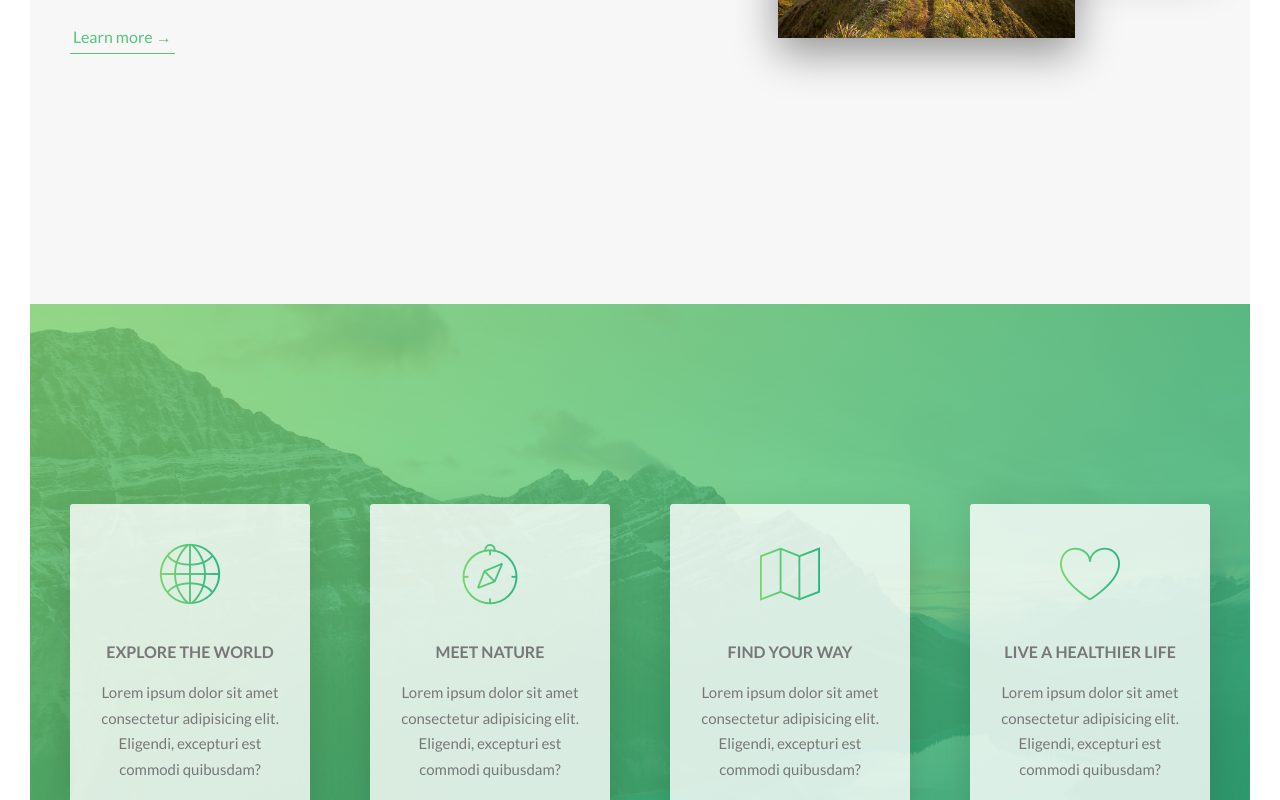
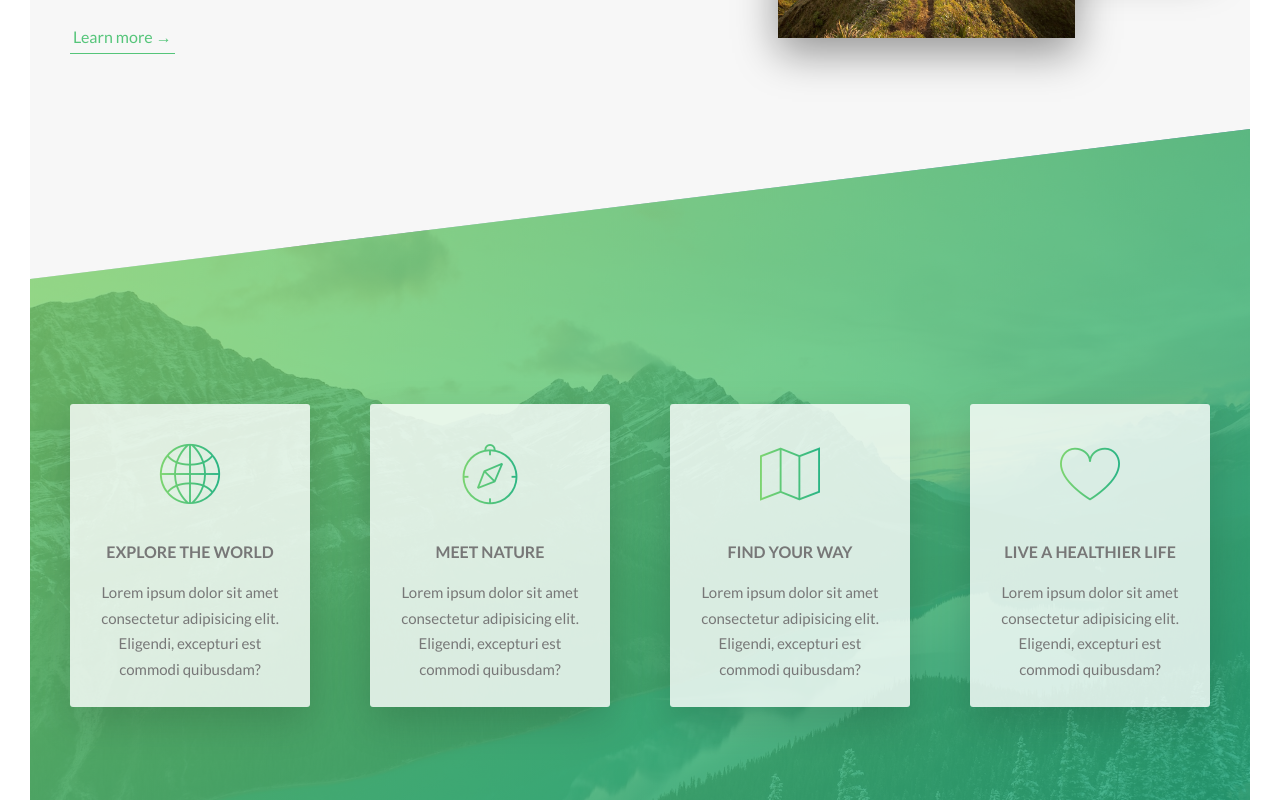
Before and after one commit to newbpydev/natours-spa-nuxt-3-rc-9, a Nuxt app: page / in a window 1280 px wide. Shown: the part 1280-2080 px from the top of the page. Built offline with nearby package versions, Linux system fonts and the light colour scheme.

Commit message:
style: skew the section and normalize row child

```diff
--- a/assets/css/components/_feature-box.scss
+++ b/assets/css/components/_feature-box.scss
@@ -5,7 +5,7 @@
   text-align: center;
   border-radius: .3rem;
   box-shadow: 0 1.5rem 4rem rgba($color-black, .15);
-  transition: transform .2s;
+  transition: transform .3s;
 
   &__icon {
     font-size: 6rem;
--- a/assets/css/pages/_home.scss
+++ b/assets/css/pages/_home.scss
@@ -11,4 +11,12 @@
       rgba($color-primary-dark, 0.8)),
     url("@/assets/img/nat-4.jpg");
   background-size: cover;
+  margin-top: -10rem;
+
+  transform: skewY(-7deg);
+
+  //* element > * = direct child selector
+  &>* {
+    transform: skewY(7deg)
+  }
 }
```
